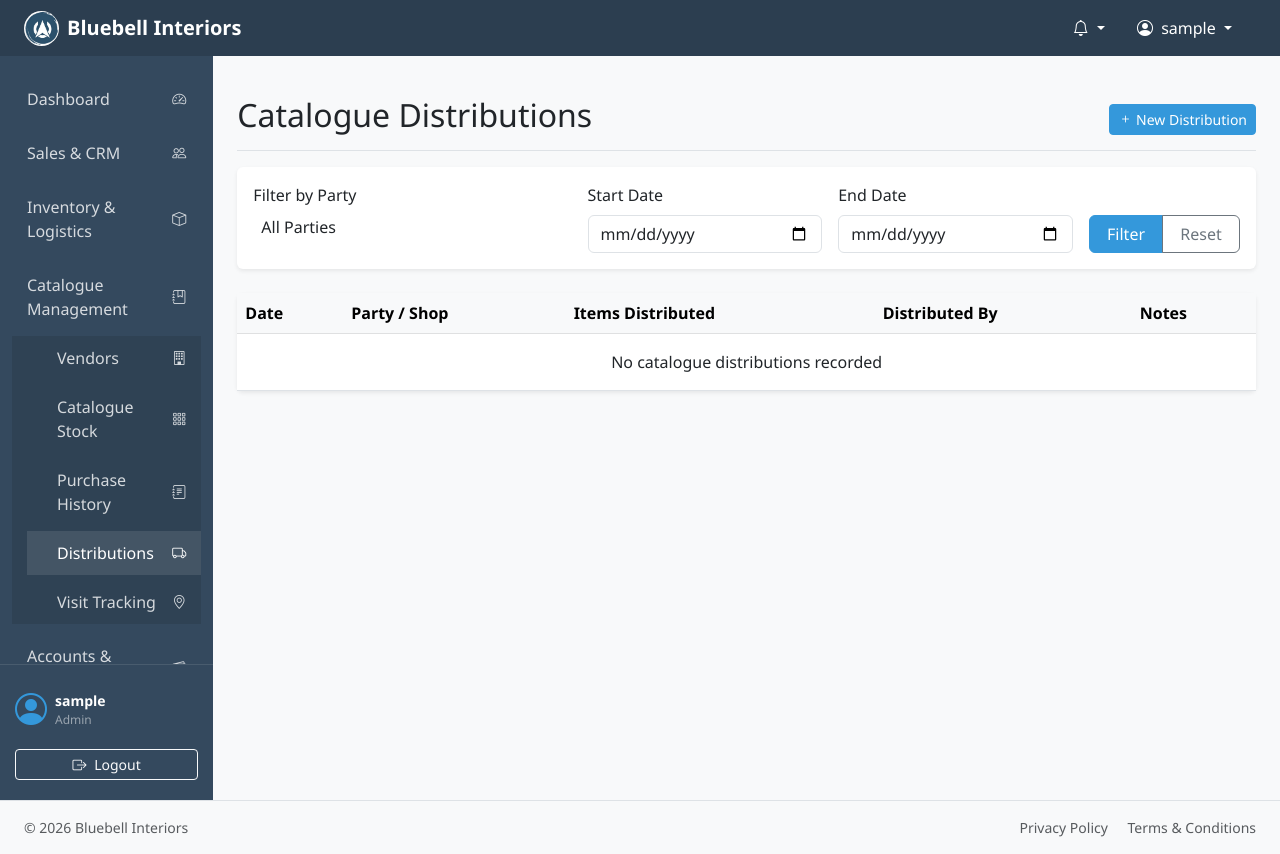
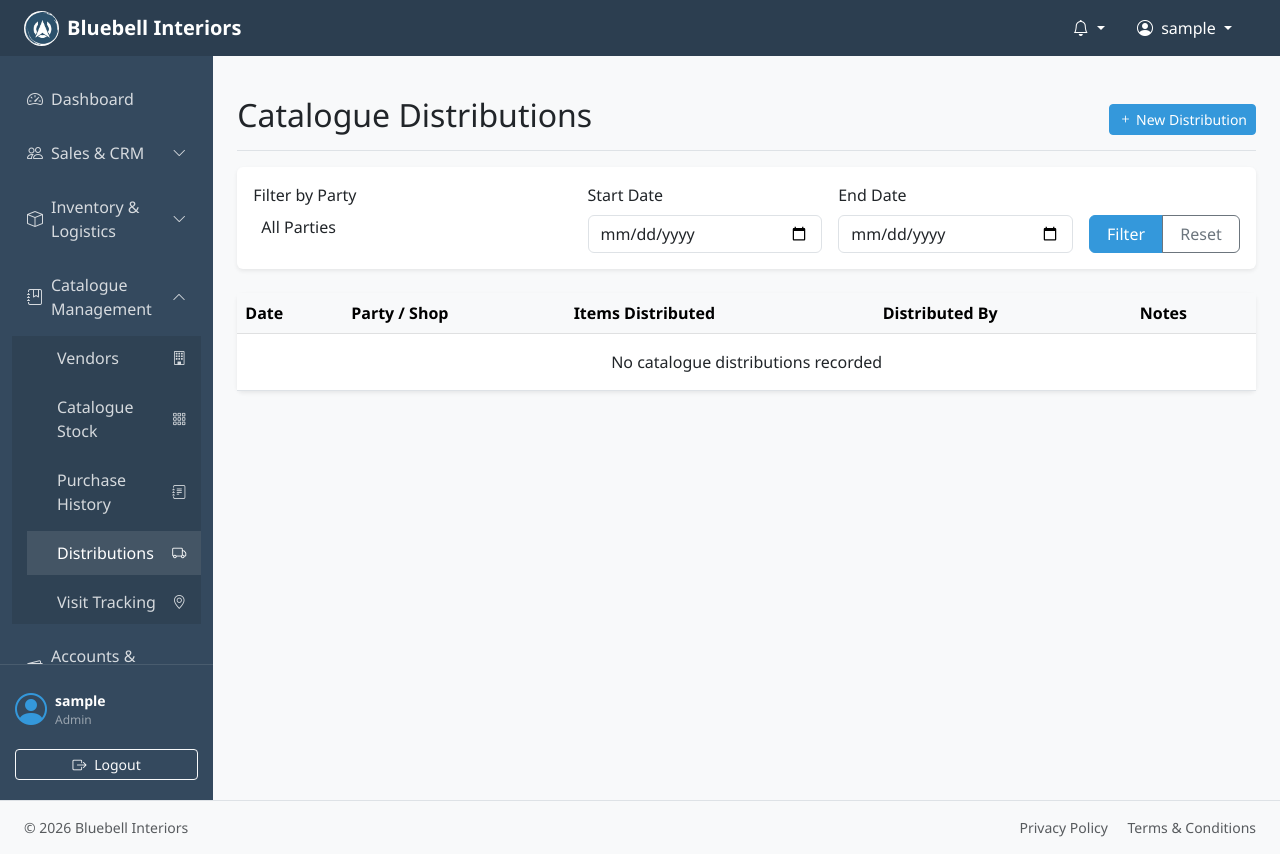
Before and after one commit to hamzahshaikh-786/Interiors-Software, a Django app: page /catalogues/distributions/ in a window 1280 px wide. Run offline with Django 4.2, Linux system fonts and the light colour scheme; the visitor is signed in with stand-in values (Sample User, id 1); data comes from the database, SQL or seed files in the repository; data that the repository does not hold is empty; some libraries are stand-ins or nearby versions.

Commit message:
Update 2.0 19 apr 2026

```diff
--- a/templates/base.html
+++ b/templates/base.html
@@ -383,19 +383,24 @@
                         <ul class="nav flex-column">
                             {% if user.is_admin or user.is_accountant %}
                             <li class="nav-item">
-                            <a class="nav-link {% if request.resolver_match.url_name == 'dashboard' %}active{% endif %} d-flex justify-content-between align-items-center" href="{% url 'dashboard' %}">
-                                <span>Dashboard</span>
-                                <i class="bi bi-speedometer2 small"></i>
-                            </a>
-                        </li>
+                                <a class="nav-link {% if request.resolver_match.url_name == 'dashboard' %}active{% endif %} d-flex justify-content-between align-items-center" href="{% url 'dashboard' %}">
+                                    <span class="d-flex align-items-center">
+                                        <i class="bi bi-speedometer2 me-2"></i>
+                                        Dashboard
+                                    </span>
+                                </a>
+                            </li>
                             {% endif %}
 
                         <!-- Sales & CRM -->
                         {% if user.is_admin or user.is_accountant or user.is_marketing_person %}
                         <li class="nav-item has-submenu {% if '/orders/' in request.path or '/parties/' in request.path and '/vendors/' not in request.path %}active-section{% endif %}">
                             <a class="nav-link dropdown-toggle-custom d-flex justify-content-between align-items-center" href="javascript:void(0)">
-                                <span>Sales & CRM</span>
-                                <i class="bi bi-people small"></i>
+                                <span class="d-flex align-items-center">
+                                    <i class="bi bi-people me-2"></i>
+                                    Sales & CRM
+                                </span>
+                                <i class="bi bi-chevron-down small transition-arrow"></i>
                             </a>
                             <ul class="submenu list-unstyled">
                                 <li>
@@ -418,8 +423,11 @@
                         {% if user.is_admin or user.is_accountant or user.is_warehouse_manager or user.is_cutter %}
                         <li class="nav-item has-submenu {% if '/inventory/' in request.path or '/warehouse/' in request.path or '/cutter/' in request.path %}active-section{% endif %}">
                             <a class="nav-link dropdown-toggle-custom d-flex justify-content-between align-items-center" href="javascript:void(0)">
-                                <span>Inventory & Logistics</span>
-                                <i class="bi bi-box small"></i>
+                                <span class="d-flex align-items-center">
+                                    <i class="bi bi-box me-2"></i>
+                                    Inventory & Logistics
+                                </span>
+                                <i class="bi bi-chevron-down small transition-arrow"></i>
                             </a>
                             <ul class="submenu list-unstyled">
                                 {% if user.is_admin or user.is_accountant %}
@@ -458,8 +466,11 @@
                             {% if user.is_admin or user.is_accountant or user.is_marketing_person %}
                             <li class="nav-item has-submenu {% if '/catalogues/' in request.path or '/vendors/' in request.path %}active-section{% endif %}">
                                 <a class="nav-link dropdown-toggle-custom d-flex justify-content-between align-items-center" href="javascript:void(0)">
-                                <span>Catalogue Management</span>
-                                <i class="bi bi-journal-bookmark small"></i>
+                                <span class="d-flex align-items-center">
+                                    <i class="bi bi-journal-bookmark me-2"></i>
+                                    Catalogue Management
+                                </span>
+                                <i class="bi bi-chevron-down small transition-arrow"></i>
                             </a>
                                 <ul class="submenu list-unstyled">
                                     <li>
@@ -500,8 +511,11 @@
                         {% if user.is_admin or user.is_accountant %}
                         <li class="nav-item has-submenu {% if '/ledger/' in request.path or '/cheques/' in request.path or '/analytics/' in request.path or '/daybook/' in request.path %}active-section{% endif %}">
                             <a class="nav-link dropdown-toggle-custom d-flex justify-content-between align-items-center" href="javascript:void(0)">
-                                <span>Accounts & Finance</span>
-                                <i class="bi bi-wallet2 small"></i>
+                                <span class="d-flex align-items-center">
+                                    <i class="bi bi-wallet2 me-2"></i>
+                                    Accounts & Finance
+                                </span>
+                                <i class="bi bi-chevron-down small transition-arrow"></i>
                             </a>
                             <ul class="submenu list-unstyled">
                                 <li>
@@ -536,8 +550,11 @@
                         {% if user.is_admin or user.is_superadmin %}
                         <li class="nav-item has-submenu {% if '/shop-config/' in request.path or '/users/' in request.path %}active-section{% endif %}">
                             <a class="nav-link dropdown-toggle-custom d-flex justify-content-between align-items-center" href="javascript:void(0)">
-                                <span>System</span>
-                                <i class="bi bi-gear small"></i>
+                                <span class="d-flex align-items-center">
+                                    <i class="bi bi-gear me-2"></i>
+                                    System
+                                </span>
+                                <i class="bi bi-chevron-down small transition-arrow"></i>
                             </a>
                             <ul class="submenu list-unstyled">
                                 {% if user.is_admin %}
@@ -563,8 +580,10 @@
                         {% if user.is_delivery_person %}
                         <li class="nav-item">
                             <a class="nav-link {% if request.resolver_match.url_name == 'delivery_dashboard' %}active{% endif %} d-flex justify-content-between align-items-center" href="{% url 'delivery_dashboard' %}">
-                                <span>Delivery Dashboard</span>
-                                <i class="bi bi-geo-alt small"></i>
+                                <span class="d-flex align-items-center">
+                                    <i class="bi bi-geo-alt me-2"></i>
+                                    Delivery Dashboard
+                                </span>
                             </a>
                         </li>
                         {% endif %}
```
